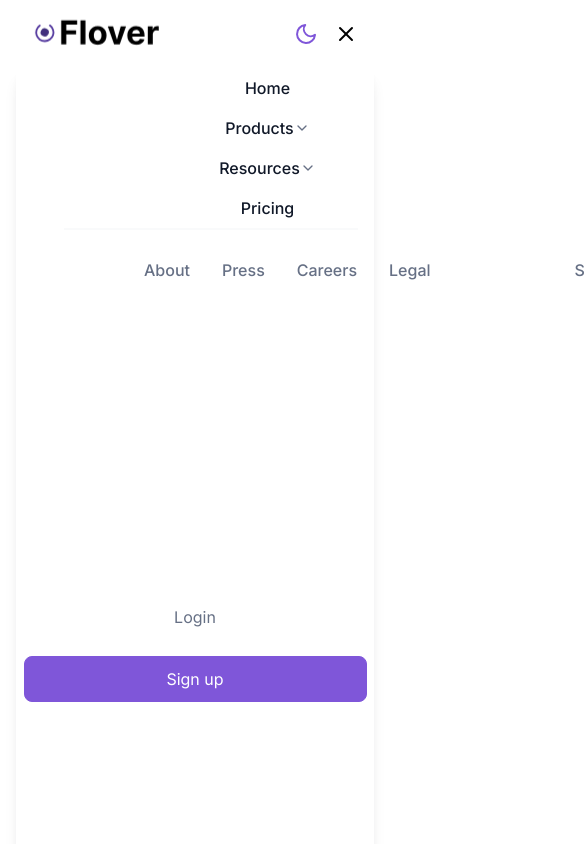
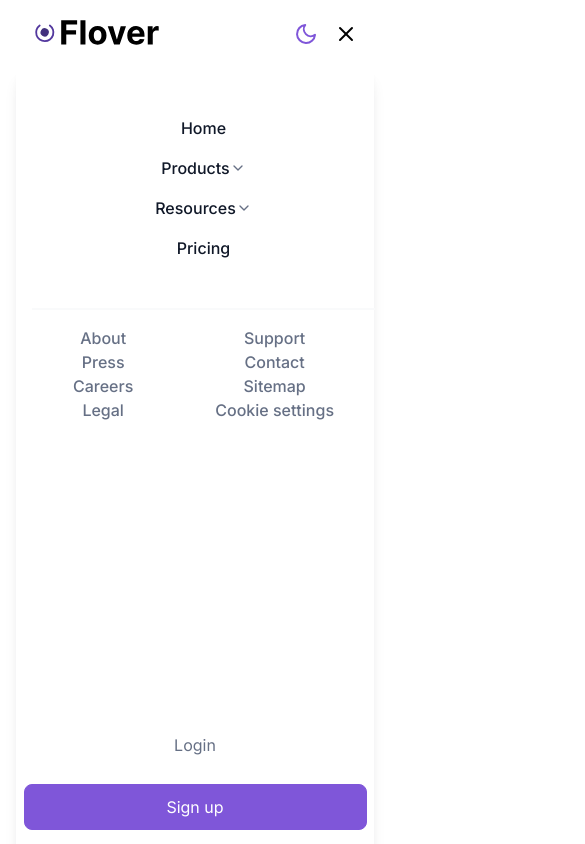
Before and after one commit to AlexKasatov/flover-dashboard, a React (Create React App) app: page / in a window 390 px wide. Both pictures are taken after a click on the icon 346 px from the left and 34 px from the top of the page. Shown: the top 844 px of the page, 585 px wide, since content can reach past the window. Built offline with nearby package versions, Linux system fonts and the light colour scheme.

Commit message:
fix burger menu link style & add event onclick close burger menu and delete unused imports

```diff
--- a/package.json
+++ b/package.json
@@ -1,6 +1,6 @@
 {
-  "homepage": "https://alexkasatov.github.io",
-  "name": "dashboard-app",
+  "name": "flower-app",
+  "homepage": "https://alexkasatov.github.io/dashboard-app",
   "version": "0.1.0",
   "private": true,
   "dependencies": {
--- a/src/components/Footer/IconList.jsx
+++ b/src/components/Footer/IconList.jsx
@@ -1,5 +1,4 @@
 import { Children } from 'react';
-import { Link } from 'react-router-dom';
 import { IconItem } from './Footer.styled';
 
 const IconList = ({ body }) => Children.toArray(body.map(({ icon }) => <IconItem>{icon}</IconItem>));
--- a/src/components/Header/Header.jsx
+++ b/src/components/Header/Header.jsx
@@ -89,7 +89,9 @@ const Header = () => {
                                                 )}
                                         </RightNav>
                                 </Wrapper>
-                                {toggleBurger && <NavMobile navStyle={navMobileStyle} />}
+                                {toggleBurger && (
+                                        <NavMobile handleToggleBurger={handleToggleBurger} navStyle={navMobileStyle} />
+                                )}
                         </Container>
                 </HeaderStyled>
         );
--- a/src/components/Header/NavMobile.jsx
+++ b/src/components/Header/NavMobile.jsx
@@ -1,7 +1,4 @@
 import { Children } from 'react';
-import { FiChevronDown } from 'react-icons/fi';
-import styled from 'styled-components';
-import { Link, NavLink } from 'react-router-dom';
 import { LinkNav } from './Header.styled';
 import { burgerMainLinks, burgerSecondaryLinks } from '../../data/linksData';
 import {
@@ -18,41 +15,41 @@ import {
 } from './NavMobile.styled';
 import { Container } from '../../styles/Container';
 
-const NavMobile = ({ navStyle }) => (
+const NavMobile = ({ navStyle, handleToggleBurger }) => {
+        const handleCloseBurger = () => {
+                handleToggleBurger();
+        };
+
+        return (
                 <MobileNav style={navStyle}>
                         <Wrapper>
+                                <Container>
                                         <NavListFlex>
-                                <Container>
                                                 {Children.toArray(
                                                         burgerMainLinks.map(({ title, url, icon }) => (
                                                                 <NavListItem>
-                                                                <LinkNavMob to={url}>{title}</LinkNavMob>
+                                                                        <LinkNavMob
+                                                                                onClick={handleCloseBurger}
+                                                                                to={url}
+                                                                        >
+                                                                                {title}
+                                                                        </LinkNavMob>
                                                                         {icon}
                                                                 </NavListItem>
                                                         ))
                                                 )}
-                                </Container>
                                         </NavListFlex>
-                        <Container>
+
                                         <NavListGrid>
-                                        <ul>
                                                 {Children.toArray(
-                                                        burgerSecondaryLinks[0].map(({ title, url }) => (
+                                                        burgerSecondaryLinks.map(({ title, url }) => (
                                                                 <NavGridItem>
-                                                                        <LinkNav to={url}>{title}</LinkNav>
+                                                                        <LinkNav onClick={handleCloseBurger} to={url}>
+                                                                                {title}
+                                                                        </LinkNav>
                                                                 </NavGridItem>
                                                         ))
                                                 )}
-                                        </ul>
-                                        <ul>
-                                                {Children.toArray(
-                                                        burgerSecondaryLinks[1].map(({ title, url }) => (
-                                                                <NavGridItem>
-                                                                        <LinkNav to={url}>{title}</LinkNav>
-                                                                </NavGridItem>
-                                                        ))
-                                                )}
-                                        </ul>
                                         </NavListGrid>
                                 </Container>
                                 <NavBtnList>
@@ -62,5 +59,6 @@ const NavMobile = ({ navStyle }) => (
                         </Wrapper>
                 </MobileNav>
         );
+};
 
 export default NavMobile;
--- a/src/components/Header/NavMobile.styled.jsx
+++ b/src/components/Header/NavMobile.styled.jsx
@@ -3,7 +3,12 @@ import { BtnTerGrey, BtnPrimary } from '../../styles/UI/ButtonCTA';
 import { LinkNav } from './Header.styled';
 
 export const Wrapper = styled.div`
-        padding: 0 16px;
+        /* display: flex;
+        justify-content: center;
+        align-items: center;
+        flex-flow: column nowrap;
+        padding: 0 16px; */
+        /* ====== review this styles ===== */
 `;
 
 export const MobileNav = styled.nav`
@@ -14,25 +19,42 @@ export const MobileNav = styled.nav`
         top: 0;
         display: absolute;
         transition: all 0.3s ease-in-out;
-        height: 100vh;
+
         @media (min-width: 1024px) {
                 display: none;
         }
 `;
 
 export const NavListFlex = styled.ul`
-        margin: 0 auto;
+        margin: 0 auto !important;
+        padding: 3rem 2rem;
+        /* ===THIS STYLES WORKS==== */
         display: flex;
+        gap: 1rem;
         flex-direction: column;
-        justify-content: center;
+        justify-content: flex-start;
         align-items: flex-start;
+        text-align: left;
+
         border-bottom: 2px solid var(--gray-50);
+        * {
+                padding-left: 0 !important;
+        }
 `;
 
+export const NavListItem = styled.li``;
+
 export const NavListGrid = styled.ul`
-        display: grid;
-        gap: 5rem;
-        grid-template-columns: repeat(2, 1fr);
+        max-height: 100px;
+        display: flex;
+        margin: 1rem auto !important;
+
+        flex-flow: column wrap;
+        justify-content: center;
+        align-items: center;
+        * {
+                padding-left: 0 !important;
+        }
 `;
 
 export const NavBtnList = styled.div`
@@ -41,6 +63,7 @@ export const NavBtnList = styled.div`
         flex-direction: column;
         justify-content: center;
         align-items: center;
+
         gap: 1rem;
 
         @media (min-height: 812px) {
@@ -57,15 +80,8 @@ export const BtnSignup = styled(BtnPrimary)`
 `;
 
 export const LinkNavMob = styled(LinkNav)`
+        padding: 0;
         color: ${({ theme }) => theme.fontColorBase};
-`;
-
-export const NavListItem = styled.li`
-        display: flex;
-        justify-content: space-between;
-        margin: 0 auto;
-        padding: 0.5rem 0;
-        height: 2.5rem;
 `;
 
 export const NavGridItem = styled.li`
--- a/src/components/Hero/Hero.styled.jsx
+++ b/src/components/Hero/Hero.styled.jsx
@@ -1,4 +1,5 @@
 import styled from 'styled-components';
+
 import { BtnPrimary, ButtonBase } from '../../styles/UI/ButtonCTA';
 
 export const HeroBlock = styled.header`
--- a/src/data/linksData.js
+++ b/src/data/linksData.js
@@ -91,7 +91,6 @@ export const burgerMainLinks = [
         },
 ];
 export const burgerSecondaryLinks = [
-        [
         {
                 title: 'About',
                 url: '/about',
@@ -108,8 +107,7 @@ export const burgerSecondaryLinks = [
                 title: 'Legal',
                 url: '/legal',
         },
-        ],
-        [
+
         {
                 title: 'Support',
                 url: '/support',
@@ -126,7 +124,6 @@ export const burgerSecondaryLinks = [
                 title: 'Cookie settings',
                 url: '/cookie-settings',
         },
-        ],
 ];
 
 export const productItems = [
--- a/src/router/PageRouter.jsx
+++ b/src/router/PageRouter.jsx
@@ -7,7 +7,7 @@ import Home from '../pages/Home';
 
 const PageRouter = () => (
         // ! Change BrowserRouter to HashRouter to enable hash routing for github pages
-        <BrowserRouter>
+        <HashRouter>
                 <Routes>
                         <Route path="/" element={<Layout />}>
                                 <Route path="/about" replace={false} element={<About />} />
@@ -15,7 +15,7 @@ const PageRouter = () => (
                                 <Route path="/" replace={false} element={<Home />} />
                         </Route>
                 </Routes>
-        </BrowserRouter>
+        </HashRouter>
 );
 
 export default PageRouter;
```
Also changed, not shown: 1 other file (tests, documents, lock files or other folders). Lines whose indentation alone changed are shown as unchanged.
